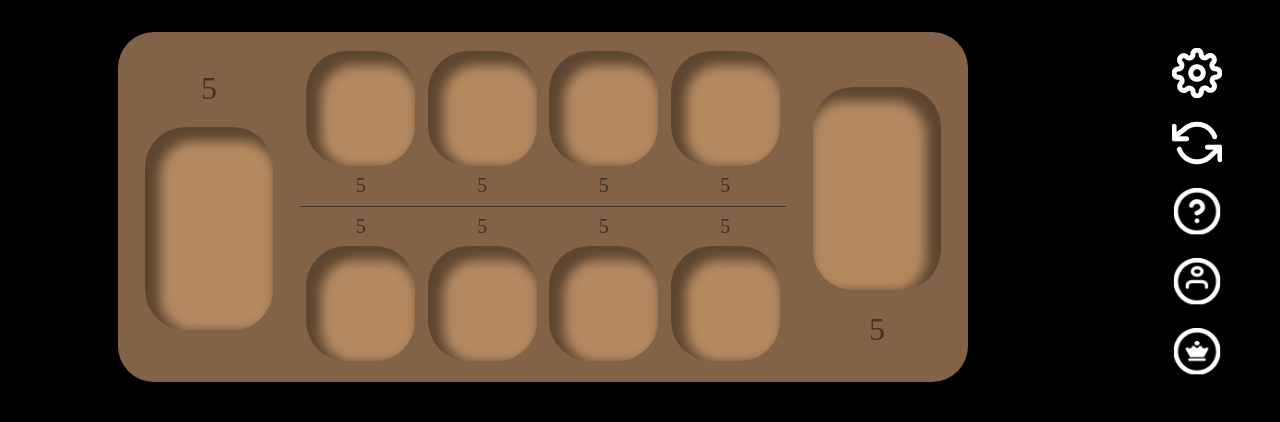
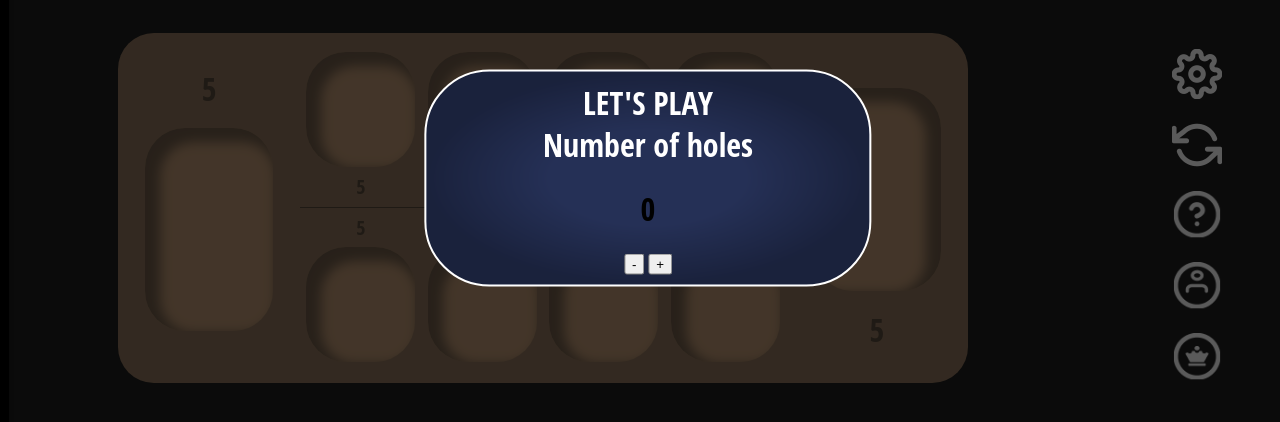
Before and after one commit to ChristinaReiter/Mancala, a plain HTML site: page main.html in a window 1280 px wide. Shown: the part 230-652 px from the top of the page. Drawn offline with Linux system fonts and the light colour scheme.

Commit message:
add settings popup and simple counter

```diff
--- a/main.html
+++ b/main.html
@@ -6,9 +6,18 @@
     <link rel="stylesheet" href="styles/cavity.css" />
     <link rel="stylesheet" href="styles/user-control.css" />
     <link rel="stylesheet" href="styles/warehouse.css" />
-    <script src="main.js"></script>
+    <link rel="stylesheet" href="styles/popup.css" />
   </head>
   <body>
+    <div class="dark-overlay">
+      <div class="central-popup">
+        <div class="popup-text popup-title">LET'S PLAY</div>
+        <div class="popup-text">Number of holes</div>
+        <h1 class="counter-display">(..)</h1>
+        <button class="counter-minus">-</button>
+        <button class="counter-plus">+</button>
+      </div>
+    </div>
     <div class="logo">
       <img src="assets/logo.png" alt="logo" />
     </div>
@@ -82,5 +91,6 @@
         </p>
       </div>
     </div>
+    <script src="main.js"></script>
   </body>
 </html>
--- a/main.js
+++ b/main.js
@@ -0,0 +1,21 @@
+let counterDisplayElem = document.querySelector(".counter-display");
+let counterMinusElem = document.querySelector(".counter-minus");
+let counterPlusElem = document.querySelector(".counter-plus");
+
+let count = 0;
+
+updateDisplay();
+
+counterPlusElem.addEventListener("click", () => {
+  count++;
+  updateDisplay();
+});
+
+counterMinusElem.addEventListener("click", () => {
+  count--;
+  updateDisplay();
+});
+
+function updateDisplay() {
+  counterDisplayElem.innerHTML = count;
+}
--- a/styles/main.css
+++ b/styles/main.css
@@ -1,5 +1,6 @@
 body {
   background-color: black;
+  font-family: Open Sans Condensed;
 }
 
 .logo {
--- /dev/null
+++ b/styles/popup.css
@@ -0,0 +1,42 @@
+.dark-overlay {
+  position: fixed;
+  width: 100%;
+  height: 100%;
+  background: rgba(17, 17, 17, 0.69);
+  border: 1px solid #000000;
+  box-sizing: border-box;
+  box-shadow: inset 0px 4px 4px rgba(0, 0, 0, 0.25);
+}
+
+.central-popup {
+  margin: 0;
+  position: absolute;
+  top: 50%;
+  left: 50%;
+  -ms-transform: translate(-50%, -50%);
+  transform: translate(-50%, -50%);
+  width: 35%;
+  background: radial-gradient(
+      50% 50% at 50% 50%,
+      rgba(0, 0, 0, 0) 44.27%,
+      rgba(0, 0, 0, 0.3) 99.48%
+    ),
+    #253056;
+  border: 2px solid #ffffff;
+  box-sizing: border-box;
+  border-radius: 65px;
+  padding: 10px;
+  text-align: center;
+}
+
+.popup-text {
+  font-style: normal;
+  font-weight: 300;
+  font-size: 32px;
+  line-height: 42px;
+  color: #ffffff;
+}
+
+.popup-title {
+  font-weight: 700;
+}
```
